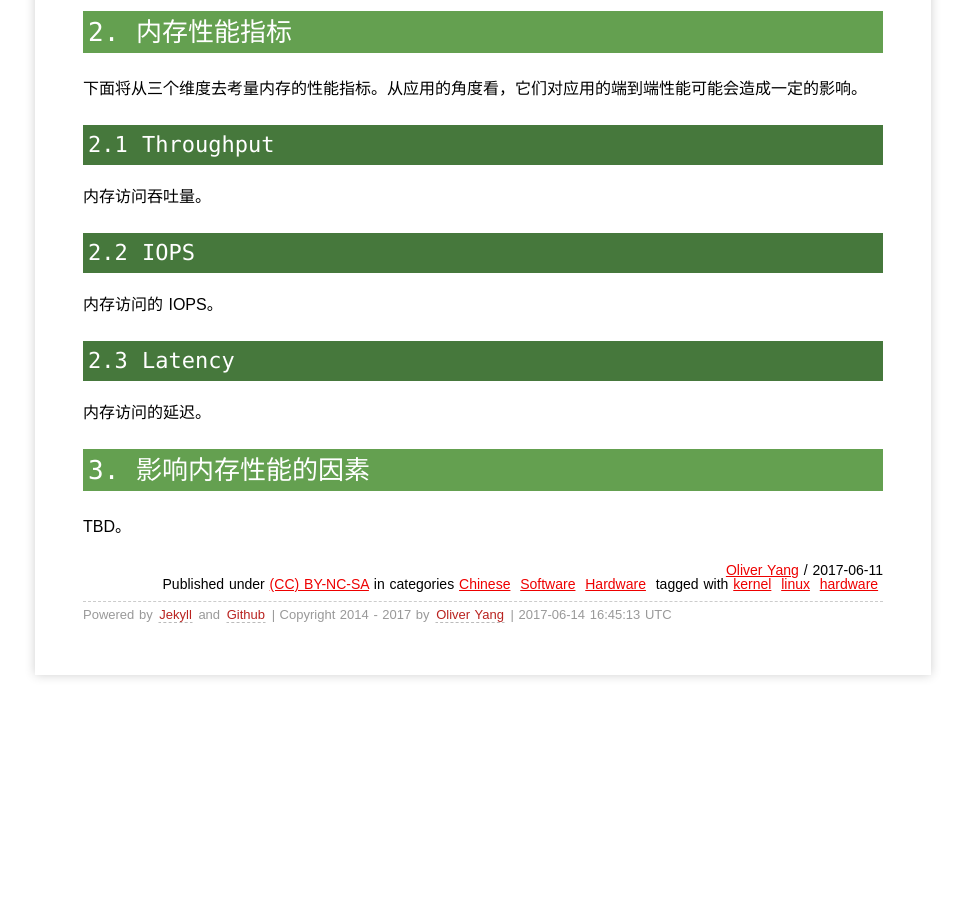
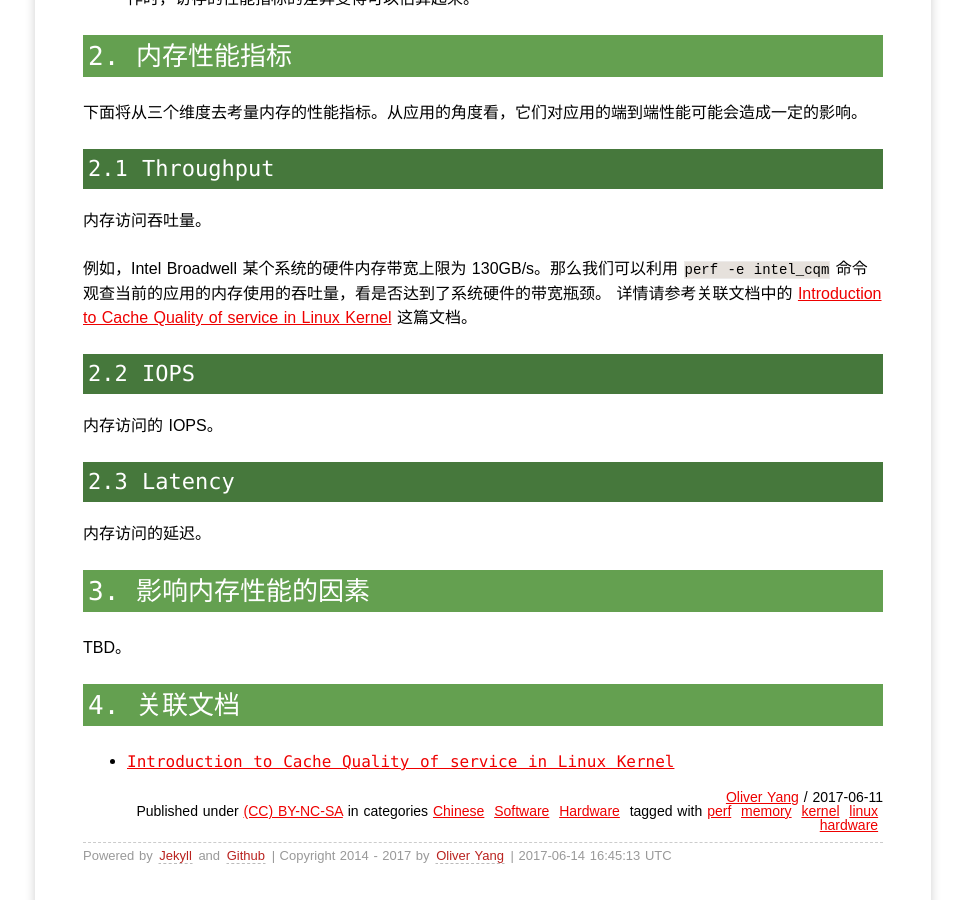
Before and after one commit to yangoliver/yangoliver.github.io, a Jekyll site: the page built from _posts/2017/2017-06-11-linux-memroy-pressure.md, in a window 1280 px wide and 900 px high, scrolled down 1343 px. Shown: the whole window, without its empty margins (157-1122 px from the left). Built offline with Jekyll 4.4.1, drawn with Linux system fonts in a browser that asks for light colours; comment, search, counter and statistics services are not loaded; before the commit the page ends 2066 px from its top, so only the background shows below that.

Commit message:
draft: updates about memory throughput.
Signed-off-by: Yong Yang <yangoliver@gmail.com>

```diff
--- a/_posts/2017/2017-06-11-linux-memroy-pressure.md
+++ b/_posts/2017/2017-06-11-linux-memroy-pressure.md
@@ -3,7 +3,7 @@ layout: post
 title: Linux Memory Pressure - 1
 description: About system memory pressure, which includes hardware and linux kernel knowledge
 categories: [Chinese, Software, Hardware]
-tags: [kernel, linux, hardware]
+tags: [perf, memory, kernel, linux, hardware]
 ---
 
 > 草稿状态，请勿装载。转载时请包含作者网站链接：<http://oliveryang.net>
@@ -46,6 +46,9 @@ tags: [kernel, linux, hardware]
 
 内存访问吞吐量。
 
+例如，Intel Broadwell 某个系统的硬件内存带宽上限为 130GB/s。那么我们可以利用 `perf -e intel_cqm` 命令观查当前的应用的内存使用的吞吐量，看是否达到了系统硬件的带宽瓶颈。
+详情请参考关联文档中的 [Introduction to Cache Quality of service in Linux Kernel](http://events.linuxfoundation.org/sites/events/files/slides/presentlinuxcon.pdf) 这篇文档。
+
 ### 2.2 IOPS ###
 
 内存访问的 IOPS。
@@ -57,3 +60,7 @@ tags: [kernel, linux, hardware]
 ## 3. 影响内存性能的因素 ##
 
 TBD。
+
+## 4. 关联文档 ##
+
+* [Introduction to Cache Quality of service in Linux Kernel](http://events.linuxfoundation.org/sites/events/files/slides/presentlinuxcon.pdf)
```
